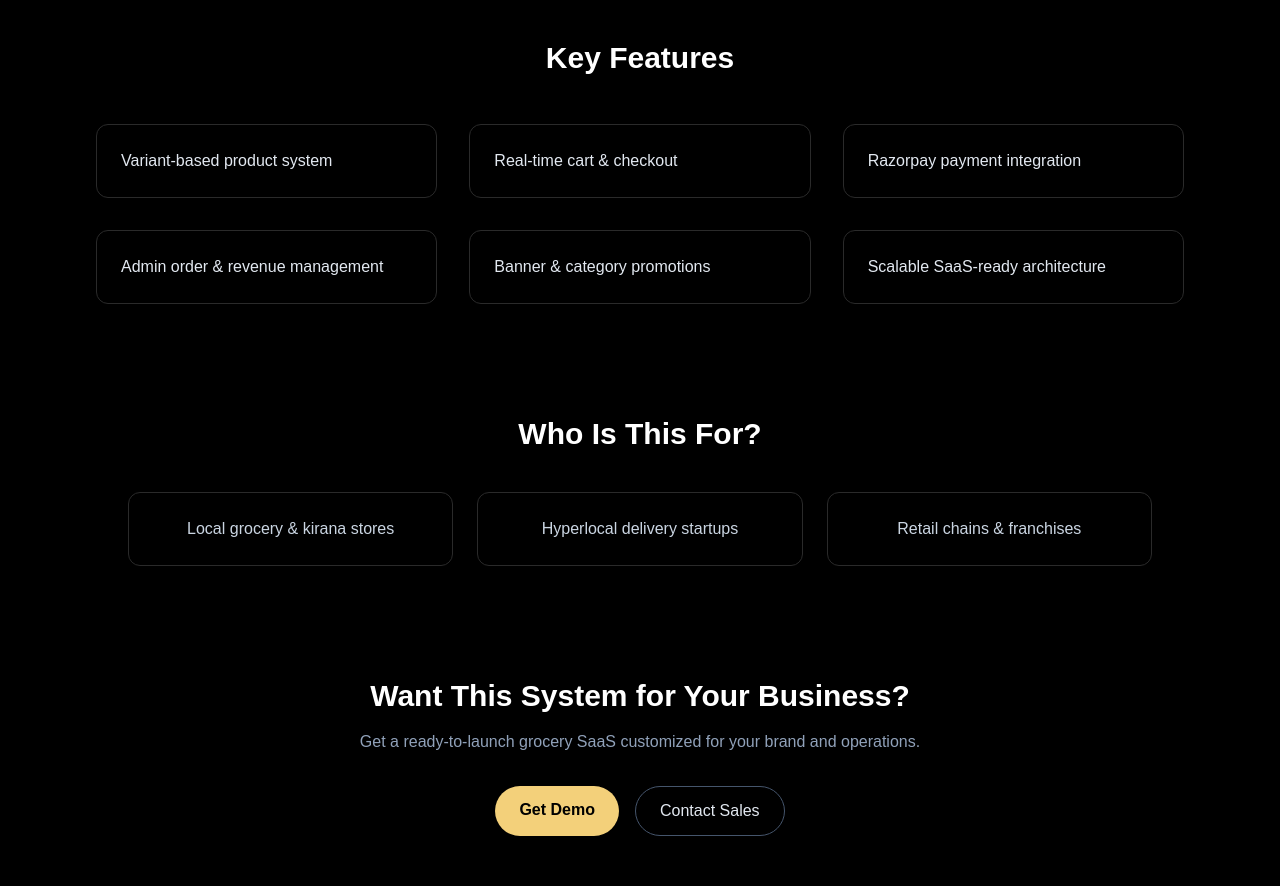
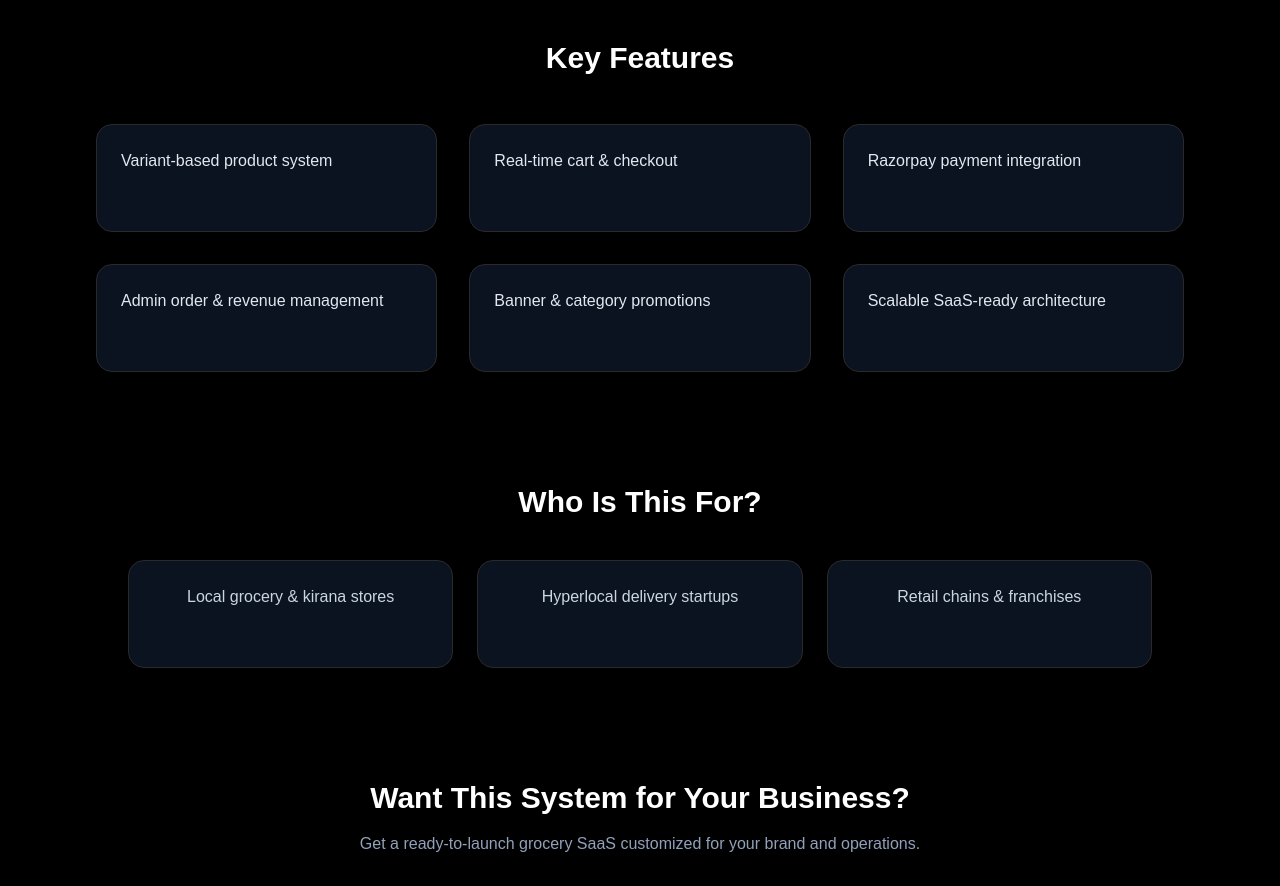
Before and after one commit to parshwebcraft/parshwebcraft, a Next.js app: page /saas/freshmart in a window 1280 px wide. Shown: the part 2620-3506 px from the top of the page. Built offline with nearby package versions, Linux system fonts and the light colour scheme; no server answers.

Commit message:
ui polish: gold glow hover for features & audience cards

```diff
--- a/app/saas/freshmart/page.tsx
+++ b/app/saas/freshmart/page.tsx
@@ -14,9 +14,10 @@ export default function FreshmartSaaSPage() {
 
   const cardHover = !reduce
     ? {
-        y: -8,
+        y: -6,
+        scale: 1.02,
         boxShadow:
-          "0 14px 40px rgba(0,0,0,0.6), 0 0 32px rgba(243,208,122,0.15)",
+          "0 12px 40px rgba(18,24,38,0.6), 0 0 32px rgba(243,208,122,0.22)",
       }
     : {};
 
@@ -132,8 +133,8 @@ export default function FreshmartSaaSPage() {
       </section>
 
       {/* =========================
-         FEATURES
-      ========================= */}
+   FEATURES
+========================= */}
       <section className="max-w-6xl mx-auto mt-28">
         <motion.h2
           variants={fadeUp}
@@ -161,19 +162,40 @@ export default function FreshmartSaaSPage() {
               initial="hidden"
               whileInView="visible"
               viewport={{ once: true }}
-              transition={{ duration: 0.5, delay: i * 0.06 }}
+              transition={{ duration: 0.45, delay: i * 0.06 }}
               whileHover={cardHover}
-              className="p-6 rounded-xl border border-[#2a2a2a] bg-transparent"
+              className="
+          group relative
+          p-6 rounded-2xl
+          border border-[#2a2a2a]
+          bg-[#0b1220]
+          transition
+        "
             >
-              <p className="text-slate-200">{feature}</p>
+              {/* subtle gold glow layer */}
+              <div
+                className="
+          pointer-events-none absolute inset-0 rounded-2xl
+          bg-[radial-gradient(circle_at_top_left,rgba(243,208,122,0.18),transparent_60%)]
+          opacity-0 group-hover:opacity-100 transition
+        "
+              />
+
+              <p className="relative z-10 text-slate-200 font-medium">
+                {feature}
+              </p>
+
+              <span className="relative z-10 mt-3 inline-block text-sm text-[#f3d07a] opacity-0 group-hover:opacity-100 transition">
+                Learn more →
+              </span>
             </motion.div>
           ))}
         </div>
       </section>
 
       {/* =========================
-         WHO IS THIS FOR
-      ========================= */}
+   WHO IS THIS FOR
+========================= */}
       <section className="max-w-5xl mx-auto mt-28 text-center">
         <motion.h2
           variants={fadeUp}
@@ -198,11 +220,29 @@ export default function FreshmartSaaSPage() {
               initial="hidden"
               whileInView="visible"
               viewport={{ once: true }}
-              transition={{ duration: 0.5, delay: i * 0.08 }}
+              transition={{ duration: 0.45, delay: i * 0.08 }}
               whileHover={cardHover}
-              className="p-6 rounded-xl border border-[#2a2a2a]"
+              className="
+          group relative
+          p-6 rounded-2xl
+          border border-[#2a2a2a]
+          bg-[#0b1220]
+          transition
+        "
             >
-              <p className="text-slate-300">{item}</p>
+              <div
+                className="
+          pointer-events-none absolute inset-0 rounded-2xl
+          bg-[radial-gradient(circle_at_bottom_right,rgba(243,208,122,0.18),transparent_60%)]
+          opacity-0 group-hover:opacity-100 transition
+        "
+              />
+
+              <p className="relative z-10 text-slate-300 font-medium">{item}</p>
+
+              <span className="relative z-10 mt-3 inline-block text-sm text-[#f3d07a] opacity-0 group-hover:opacity-100 transition">
+                Perfect fit →
+              </span>
             </motion.div>
           ))}
         </div>
```
